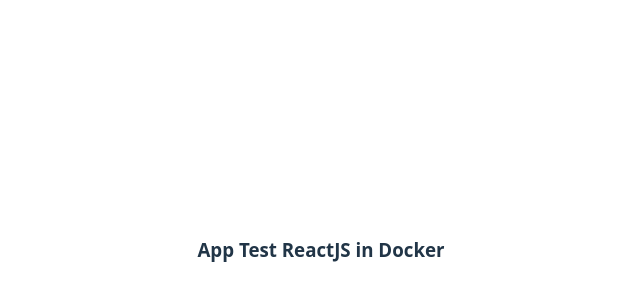
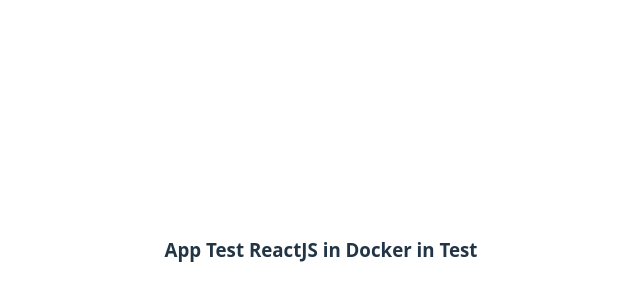
Before and after one commit to rsv6/app-test, a React (Vite) app: page / in a window 1280 px wide. Shown: the part 150-450 px from the top of the page, without its empty margins (319-959 px from the left). Built offline with nearby package versions, Linux system fonts and the light colour scheme.

Commit message:
feat: push to repo

```diff
--- a/src/App.tsx
+++ b/src/App.tsx
@@ -5,7 +5,7 @@
   return (
     <>
       <div>
-        <h3>App Test ReactJS in Docker</h3>
+        <h3>App Test ReactJS in Docker in Test</h3>
       </div>
     </>
   )
```
